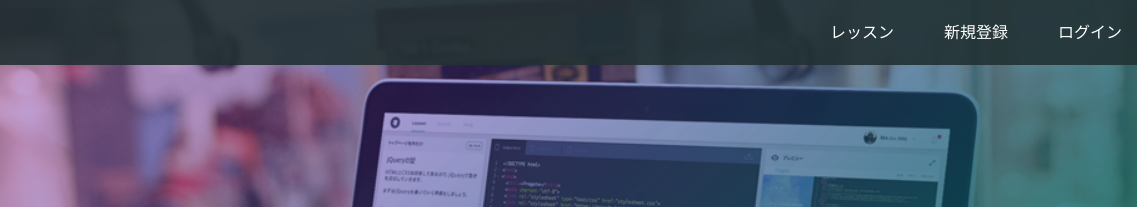
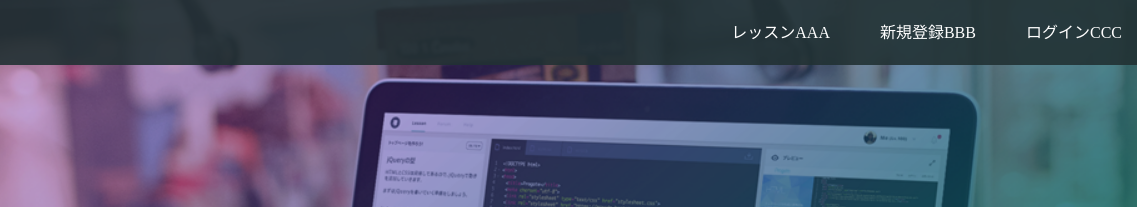
Before and after one commit to yuyu777product/testpage, a plain HTML site: page index.html in a window 1280 px wide. Shown: the top 207 px of the page, 143-1280 px from the left. Drawn offline with Linux system fonts and the light colour scheme.

Commit message:
Update index.html

```diff
--- a/index.html
+++ b/index.html
@@ -15,9 +15,9 @@
       </div>
       <span class="fa fa-bars menu-icon"></span>
       <div class="header-right">
-        <a href="#">レッスン</a>
-        <a href="#">新規登録</a>
-        <a href="#" class="login">ログイン</a>
+        <a href="#">レッスンAAA</a>
+        <a href="#">新規登録BBB</a>
+        <a href="#" class="login">ログインCCC</a>
       </div>
     </div>
   </header>
```
